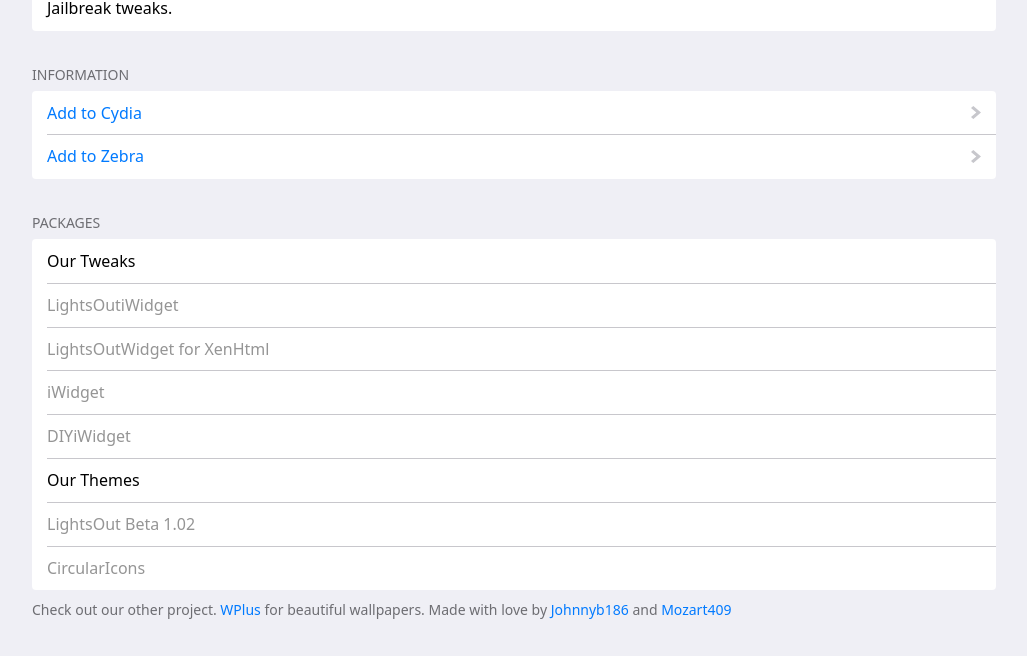
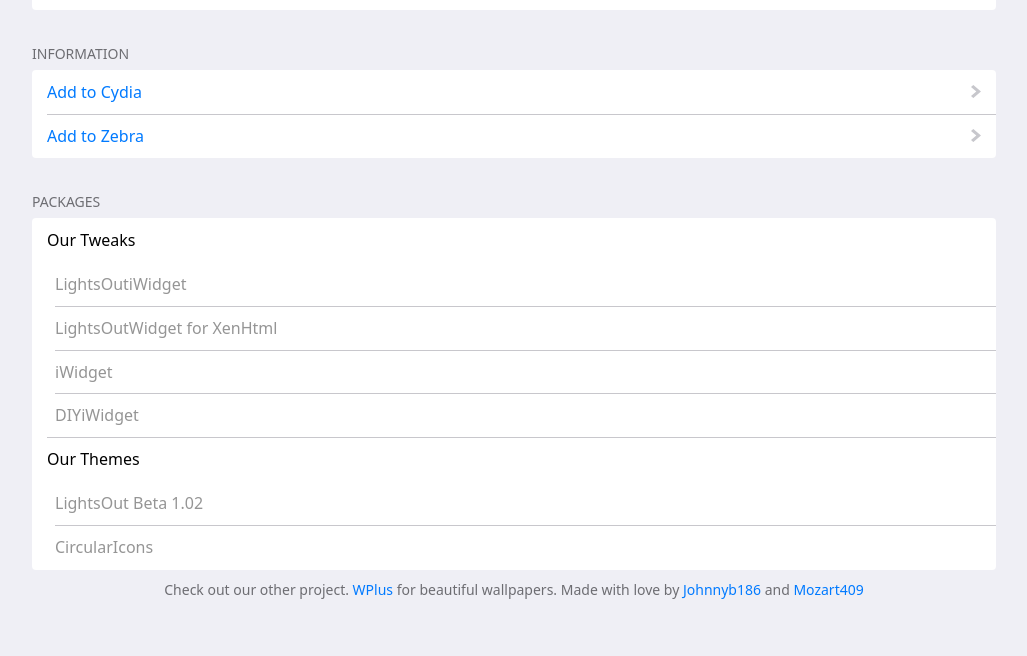
Before and after one commit to Mozart409/repo, a plain HTML site: page index.html in a window 1280 px wide. Shown: the part 172-828 px from the top of the page, without its empty margins (126-1153 px from the left). After the commit the page ends 807 px from the top, so only its background shows below. Drawn offline with Linux system fonts and the light colour scheme.

Commit message:
Updated the website and css

```diff
--- a/index.html
+++ b/index.html
@@ -6,7 +6,7 @@
   <title>WPlus Repo</title>
   <link rel="stylesheet" href="ios7.css">
   <link rel="stylesheet" href="main.css">
-  <script src="ios7.min.js"></script>
+  <script src="ios7.js"></script>
   <link href="CydiaIcon.png" rel="icon">
 </head>
 
@@ -14,11 +14,9 @@
   <main id="content">
     <ul>
       <li>
-        <img src="CydiaIcon-256.png" rel="icon" alt="Logo" style="width:64px;float: right; border-radius: .125rem;">
+        <img src="CydiaIcon-256.png" id="BigLogo" rel="icon" alt="Logo">
 
-        <h1>WPlus's Repo</h1>
-
-        <p>Jailbreak tweaks.</p>
+        <h1>WPlus Repo</h1>
       </li>
     </ul>
     <h2>Information</h2>
@@ -34,29 +32,43 @@
       <li>
         <p>Our Tweaks</p>
       </li>
-      <li style="color:#959595;">
+      <div class="TweakList">
+      <li>
         <p>LightsOutiWidget</p>
       </li>
-      <li style="color:#959595;">
+      <li>
         <p>LightsOutWidget for XenHtml</p>
       </li>
-      <li style="color:#959595;">
+      <li>
         <p>iWidget</p>
       </li>
-      <li style="color:#959595;">
+      <li>
         <p>DIYiWidget</p>
       </li>
+      </div>
       <li>
         <p>Our Themes</p>
       </li>
-      <li style="color:#959595;">
+      <div class="TweakList">
+      <li>
         <p>LightsOut Beta 1.02</p>
       </li>
-      <li style="color:#959595;">
+      <li>
         <p>CircularIcons</p>
       </li>
+      </div>
     </ul>
-    <p role="footer"> Check out our other project. <a target="_blank" role="button" href="https://wplus.space">WPlus</a> for beautiful wallpapers. Made with love by <a target="_blank" role="button" href="https://reddit.com/u/Johnnyb186">Johnnyb186</a> and <a target="_blank" role="button" href="https://reddit.com/u/mozart409">Mozart409</a> </p>
+    <p role="footer" id="footer">  Check out our other project. <a target="_blank" role="button" href="https://wplus.space">WPlus</a> for beautiful wallpapers. Made with love by
+    <a
+      target="_blank"
+      role="button"
+      href="https://reddit.com/u/Johnnyb186"
+    >Johnnyb186</a> and
+    <a
+      target="_blank"
+      role="button"
+      href="https://reddit.com/u/mozart409"
+    >Mozart409</a></p>
   </main>
 </body>
 
--- a/main.css
+++ b/main.css
@@ -7,3 +7,22 @@
     white-space: normal;
     line-height:1.1;
 }
+
+#BigLogo{
+    width:64px;
+    float: right;
+    border-radius: .125rem;
+    line-height:1.1;
+    vertical-align: middle;
+    margin-top: auto;
+    margin-bottom: auto;
+}
+
+#footer {
+    text-align: center;
+}
+
+.TweakList {
+    color:#959595;
+    padding-left: 0.5em;
+}
```
